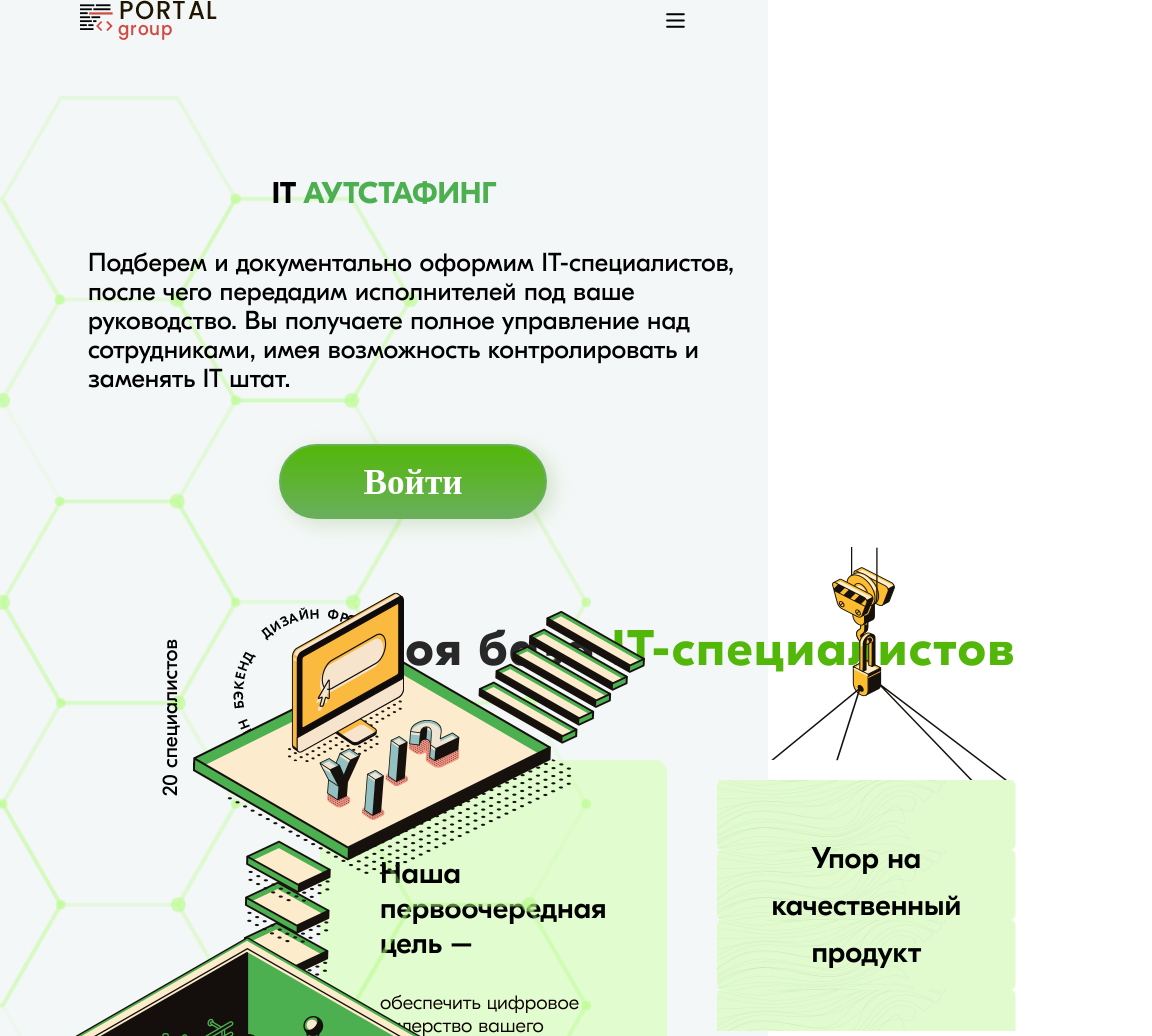
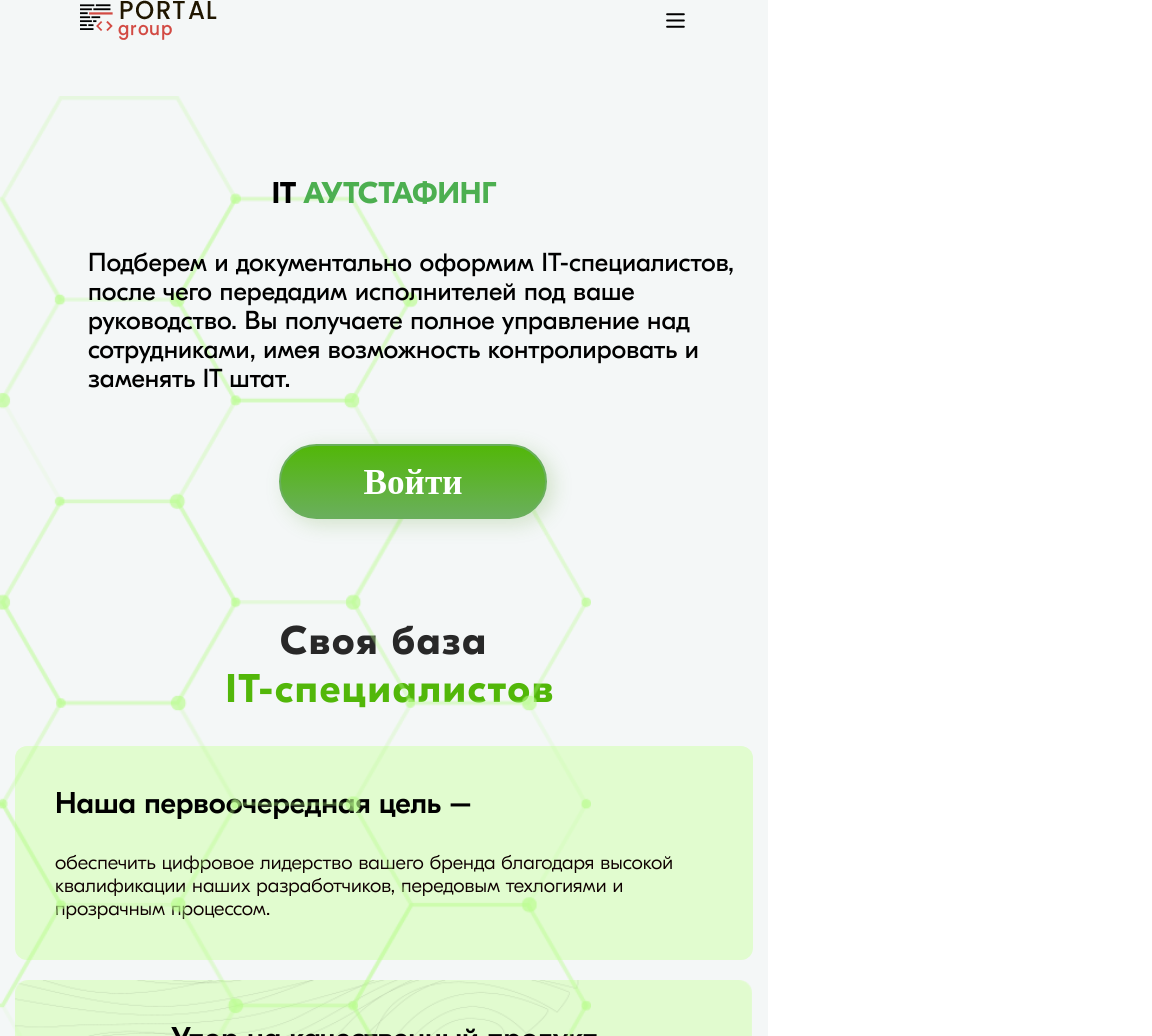
Before and after one commit to apuc/-outstaffing_land, a Vue app: page / in a window 768 px wide. Shown: the top 1036 px of the page, 1152 px wide, since content can reach past the window. Built offline with nearby package versions, Linux system fonts and the light colour scheme.

Commit message:
fix(ItSpecialist): адаптив <768px

```diff
--- a/src/components/itSpecialist/ItSpecialist.vue
+++ b/src/components/itSpecialist/ItSpecialist.vue
@@ -296,7 +296,7 @@ h2 {
   color: #52b709;
 }
 
-@media only screen and (max-width: 360px) {
+@media only screen and (min-width: 320px) and (max-width: 360px) {
   .container .wrapper h2 {
     font-size: 32px;
   }
@@ -305,7 +305,7 @@ h2 {
   }
 }
 
-@media only screen and (max-width: 425px) {
+@media only screen and (max-width: 768px) {
   .it_specialist {
     padding: 15px;
   }
@@ -330,6 +330,7 @@ h2 {
   }
 
   .col-410 {
+    max-width: 100%;
     margin-right: 0;
     margin-left: 0;
   }
@@ -357,4 +358,10 @@ h2 {
     line-height: 37px;
   }
 }
+
+@media only screen and (min-width: 425px) and (max-width: 768px) {
+  .wrapper {
+    justify-content: center;
+  }
+}
 </style>
```
